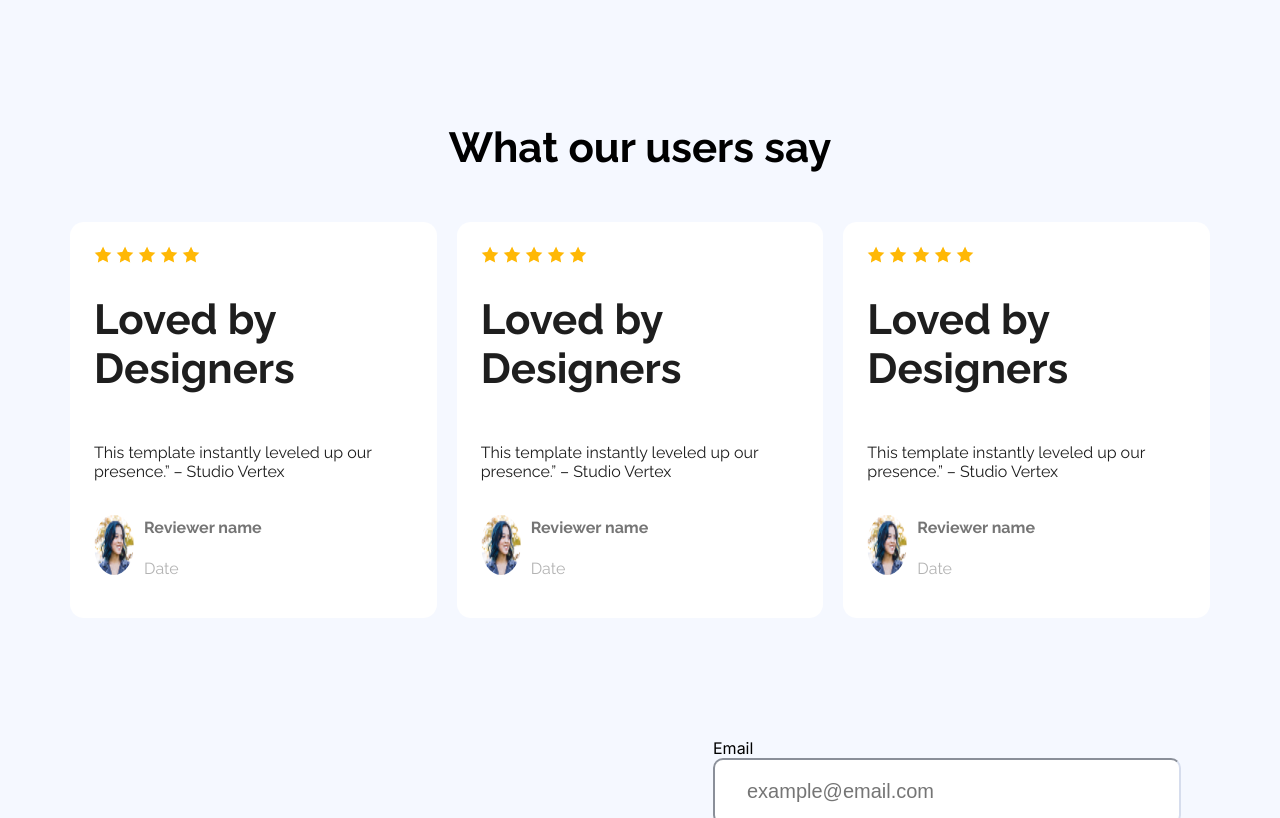
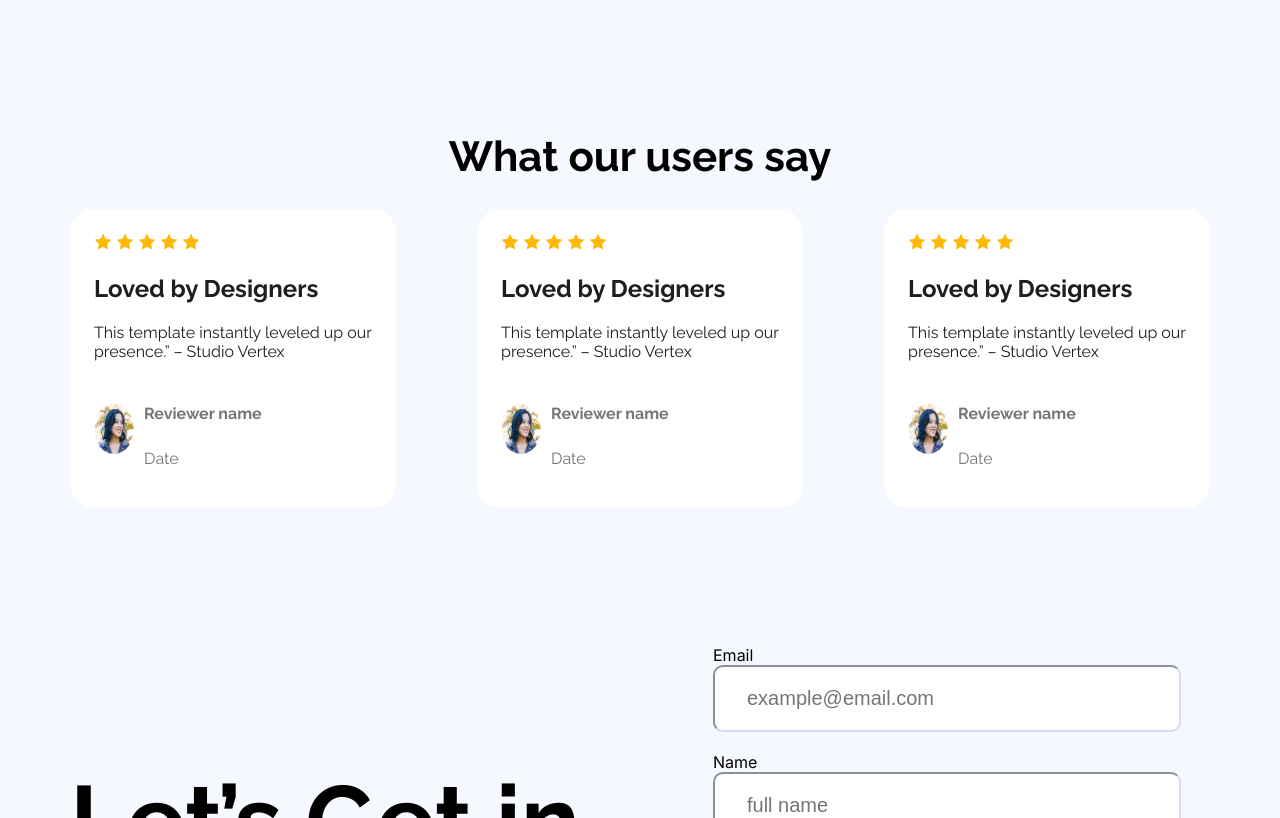
Before and after one commit to Tasnim813/Assighnment-01, a plain HTML site: page index.html in a window 1280 px wide. Shown: the part 1720-2538 px from the top of the page. Drawn offline with Linux system fonts and the light colour scheme.

Commit message:
designer section

```diff
--- a/index.html
+++ b/index.html
@@ -61,64 +61,71 @@
           </div>
 
           <!-- designer section -->
-           <div class="designer-contributer">
+          <div class="disigner-contributer">
             <h1 style="text-align: center;">What our users say</h1>
-            <div class="designer-contributer-cards">
-                <div class="designer-card">
+            <div class="disigner-contributer-cards">
+               <div class="designer-item">
                  <img src="Assets/icon-star.png" alt="">
                 <img src="Assets/icon-star.png" alt="">
                 <img src="Assets/icon-star.png" alt="">
                 <img src="Assets/icon-star.png" alt="">
                 <img src="Assets/icon-star.png" alt="">
-                    <h1>Loved by Designers</h1>
-                    <p>This template instantly leveled up our <br> presence.” – Studio Vertex</p>
-                    <div class="card-bottom">
+                <h2>Loved by Designers</h2>
+                <p>This template instantly leveled up our   <br> presence.” – Studio Vertex</p>
+                <div class="bottom-card">
+                    <div class="card-img">
                         <img src="Assets/avatar.png" alt="">
+
+                    </div>
                     <div class="card-content">
-                           <h4>Reviewer name</h4>
+                        <h5>Reviewer name</h5>
                         <p>Date</p>
-                        </div>
 
                     </div>
                 </div>
-                <div class="designer-card">
+               </div>
+               <div class="designer-item">
                  <img src="Assets/icon-star.png" alt="">
                 <img src="Assets/icon-star.png" alt="">
                 <img src="Assets/icon-star.png" alt="">
                 <img src="Assets/icon-star.png" alt="">
                 <img src="Assets/icon-star.png" alt="">
-                    <h1>Loved by Designers</h1>
+                <h2>Loved by Designers</h2>
                 <p>This template instantly leveled up our <br> presence.” – Studio Vertex</p>
-                    <div class="card-bottom">
+                <div class="bottom-card">
+                    <div class="card-img">
                         <img src="Assets/avatar.png" alt="">
+
+                    </div>
                     <div class="card-content">
-                            <h4>Reviewer name</h4>
+                        <h5>Reviewer name</h5>
                         <p>Date</p>
-                        </div>
 
                     </div>
                 </div>
-                <div class="designer-card">
+               </div>
+               <div class="designer-item">
                  <img src="Assets/icon-star.png" alt="">
                 <img src="Assets/icon-star.png" alt="">
                 <img src="Assets/icon-star.png" alt="">
                 <img src="Assets/icon-star.png" alt="">
                 <img src="Assets/icon-star.png" alt="">
-                    <h1>Loved by Designers</h1>
-                    <p>This template instantly leveled up our <br> presence.” – Studio Vertex</p>
-                    <div class="card-bottom">
+                <h2>Loved by Designers</h2>
+                <p>This template instantly leveled up our <br>presence.” – Studio Vertex</p>
+                <div class="bottom-card">
+                    <div class="card-img">
                         <img src="Assets/avatar.png" alt="">
+
+                    </div>
                     <div class="card-content">
-                            <h4>Reviewer name</h4>
+                        <h5>Reviewer name</h5>
                         <p>Date</p>
-                        </div>
 
                     </div>
                 </div>
                </div>
             </div>
-
-
+          </div>
 
 
 
@@ -158,5 +165,6 @@
 
     </footer>
 
+
 </body>
 </html>
--- a/style/style.css
+++ b/style/style.css
@@ -36,10 +36,17 @@ header{
     font-weight: bold;
 }
 .banner button{
-    padding: 12px 36px;
+    padding: 15px 36px;
     background-color: #4E47FF;
     border: none;
     border-radius: 10px;
+    cursor: pointer;
+    font-size: 16px;
+    color: #FFFFFF;
+    font-weight: bold;
+}
+.banner button:hover{
+    background-color: chartreuse;
 }
 
 /* nav style */
@@ -64,7 +71,11 @@ nav button{
     padding: 15px 36px;
     border: none;
     border-radius: 10px;
+    cursor: pointer;
 
+}
+nav button:hover{
+    background-color: chartreuse;
 }
 /* action section */
 .action-contributer{
@@ -93,6 +104,11 @@ nav button{
     border: none;
     font-size: 16px;
     color: #FFFFFF;
+    font-weight: bold;
+    cursor: pointer;
+}
+.action-content button:hover{
+    background-color: chartreuse;
 }
 .action-image{
     border-radius: 48px;
@@ -126,59 +142,56 @@ nav button{
 }
 
 /* designer section */
-.card-bottom{
+.disigner-contributer h1{
+
+    font-size: 42px;
+    font-weight: bold;
+    }
+
+.designer-item{
+    background-color: #FFFFFF;
+    padding: 24px;
+    border-radius: 24px;
+}
+.designer-item h2{
+    font-size: 24px;
+    font-weight: bold;
+    color: #1E1E1E;
+}
+.designer-item p{
+    font-size: 16px;
+    color: #1E1E1E;
+}
+.disigner-contributer-cards{
+    display: flex;
+    width: 1140px;
+
+    margin-bottom: 137px;
+    justify-content: space-between;
+}
+.bottom-card{
     display: flex;
     align-items: center;
     gap: 10px;
 }
-.designer-contributer-cards{
-    display: flex;
-    justify-content: space-between;
-    gap: 20px;
-
+.card-img img{
+    border-radius: 50%;
+    height: 50px;
+    width: 40px;
 }
-.designer-card{
-    background-color: #FFFFFF;
-    border: #F2EDED;
-    border-radius: 14px;
-    padding: 24px;
+.card-content h5{
+    color: #757575;
+    font-size: 16px;
+    align-items: end;
 }
-.designer-card h1{
-    font-size: 24px;
-    color: #1E1E1E;
-}
-.designer-card p{
-    color: #1E1E1E;
+.card-content p{
+    color: #757575;
     font-size: 16px;
 }
-.card-bottom img{
-    border-radius: 50%;
-    width: 40px;
-    height: 60px;
-}
-.card-content h4{
-    font-size: 16px;
-    color: #757575;
-    font-weight: bold;
-}
-.card-content p{
-    font-size: 16px;
-    color: #B3B3B3;
-}
-.designer-contributer h1{
-    font-size: 42px;
-    margin-bottom: 50px;
-
-
-}
-.designer-contributer{
-    margin-bottom: 120px;
-}
-
-
 /* touch section */
 .touch-section{
     display: flex;
+
     justify-content: space-between;
     align-items: center;
 
```
Lines whose indentation alone changed are shown as unchanged.
